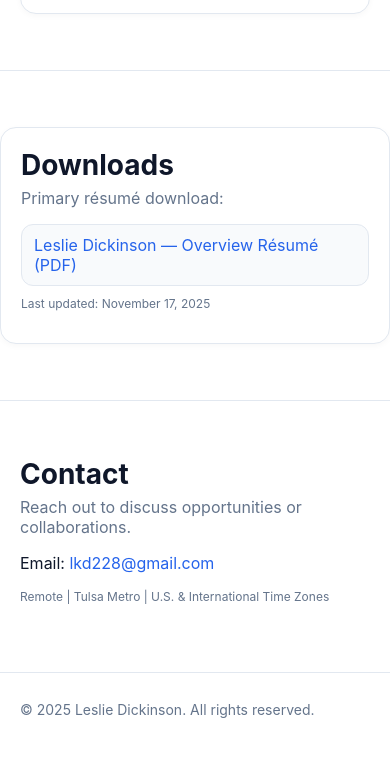
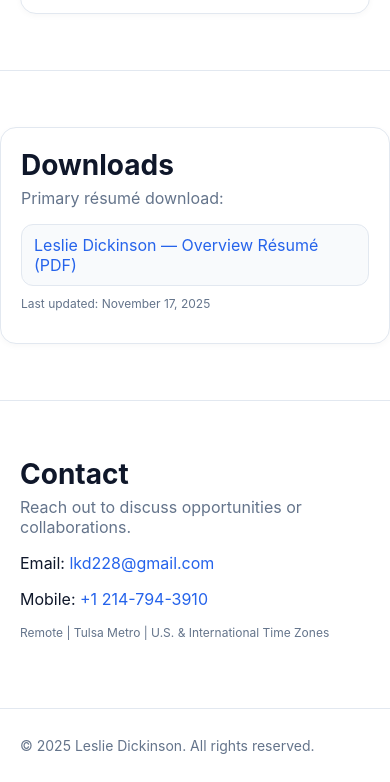
Before and after one commit to Leslie-Dickinson/Leslie_Dickinson, a plain HTML site: page index.html in a window 390 px wide. Shown: the part 9874-10656 px from the top of the page. Before the commit the page ends 10620 px from the top, so only its background shows below. Drawn offline with Linux system fonts and the light colour scheme.

Commit message:
Add mobile contact information to index.html

```diff
--- a/index.html
+++ b/index.html
@@ -368,6 +368,7 @@
         <h2 class="h2">Contact</h2>
         <p class="sub">Reach out to discuss opportunities or collaborations.</p>
         <p>Email: <a href="mailto:lkd228@gmail.com">lkd228@gmail.com</a></p>
+        <p>Mobile: <a href="tel:+12147943910">+1 214-794-3910</a></p>
         <p class="small">Remote | Tulsa Metro | U.S. & International Time Zones</p>
       </div>
     </section>
```
